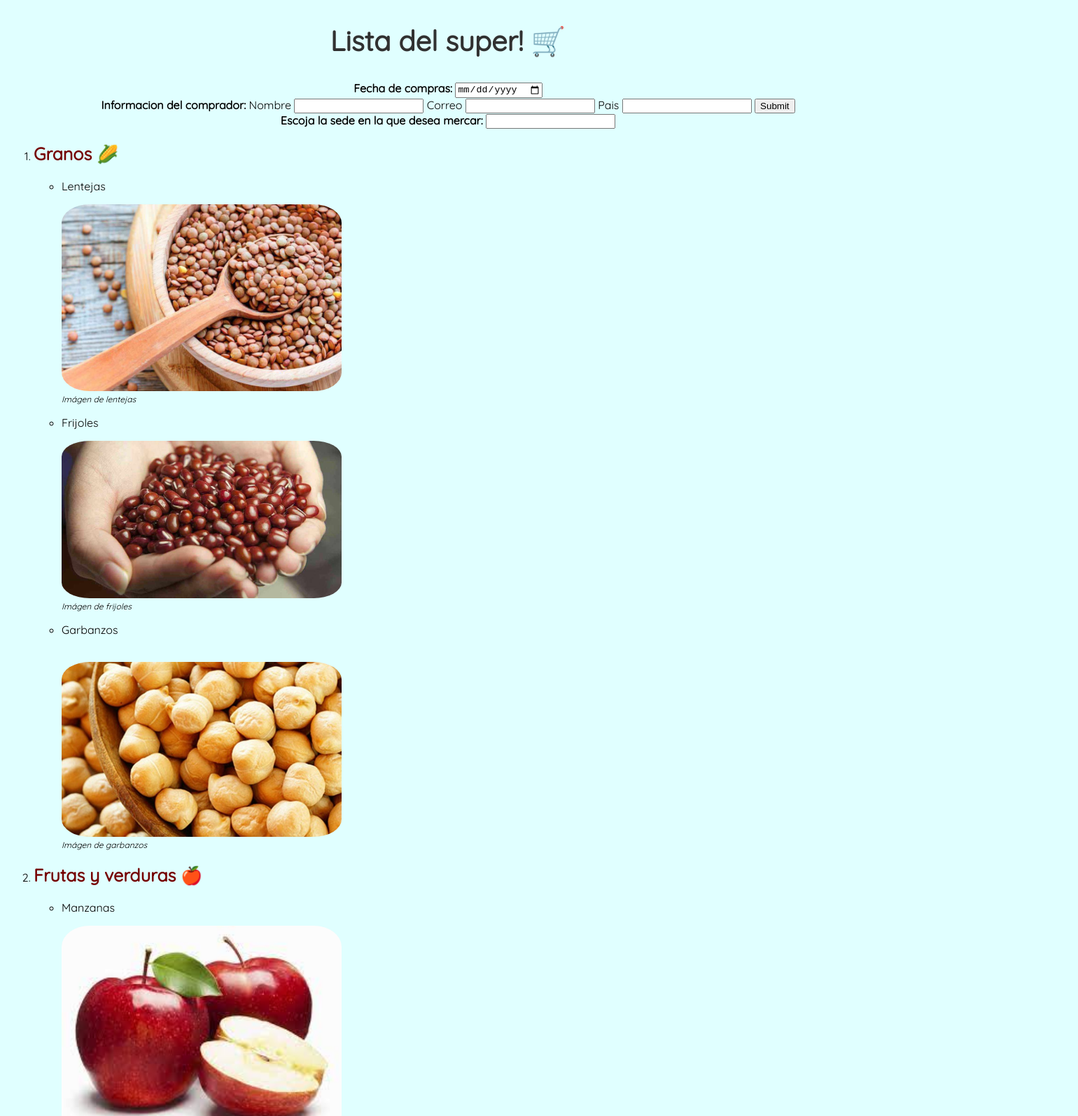
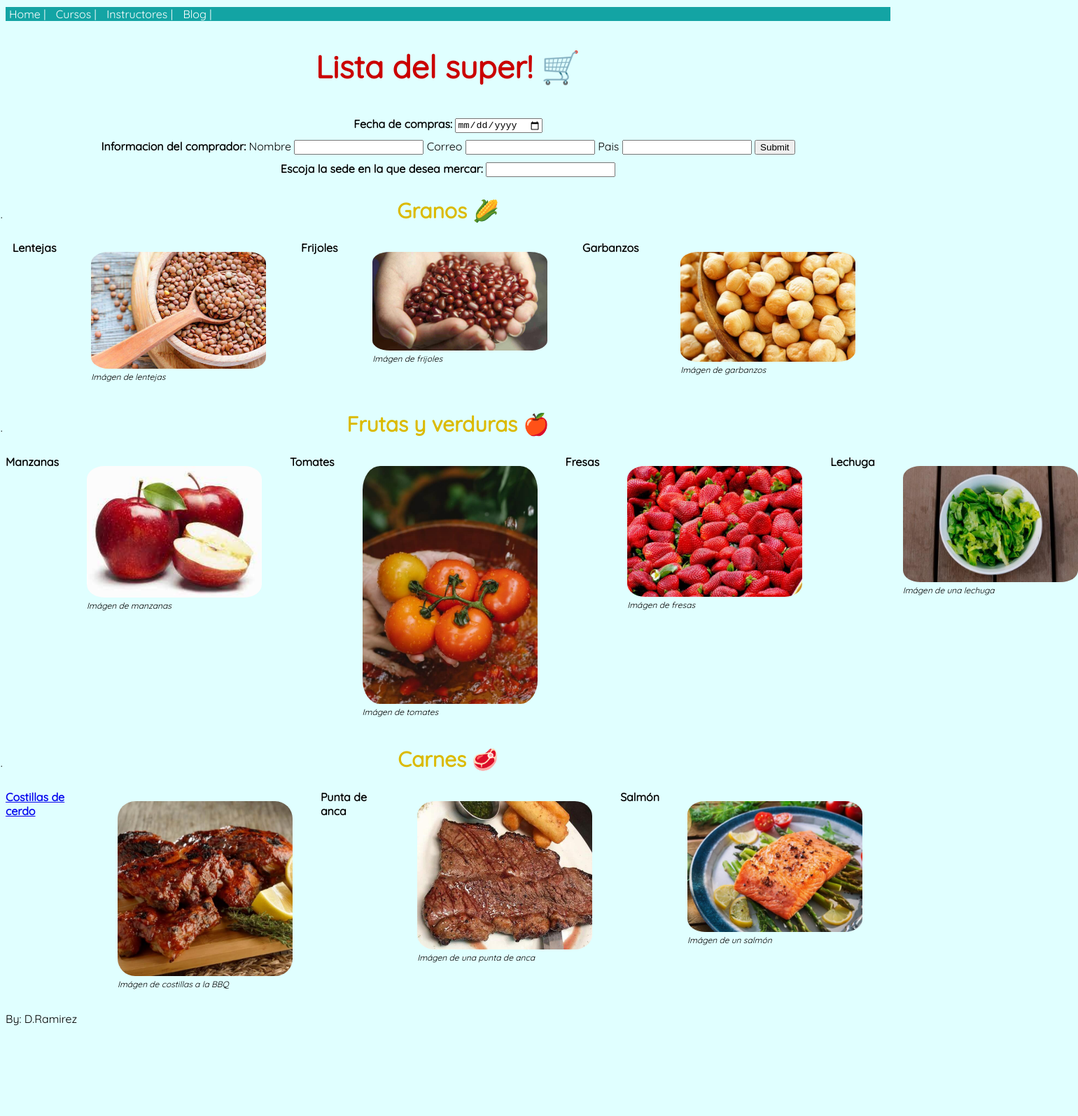
Before and after one commit to dramirez19/Curso-definitivo-HTML-y-CSS, a plain HTML site: page lista_super.html in a window 1280 px wide. Shown: the top 1595 px of the page at 70% size, 1540 px wide, since content can reach past the window. After the commit the page ends 1482 px from the top, so only its background shows below. Drawn offline with Linux system fonts and the light colour scheme.

Commit message:
Se agregó una barra navegadora con clases usando la metodolofia BEM

```diff
--- a/css/style.css
+++ b/css/style.css
@@ -1,39 +1,84 @@
 body {
     background-color: lightcyan;
     font-family: 'Quicksand';
-
 }
 
 figcaption {
     font-size: 12px;
     font-style: italic;
 }
-figure {
-    margin-left: 0;
 
+ol {
+    padding: 0;
 }
-span {
-    font-weight: bold;
-}
+
 form {
     text-align: center;
+    line-height: 2;
 }
 
 /* class */
+
+.main-nav {
+    margin-top: 10px;
+    list-style: none;
+    padding-left: 0;
+    background-color: #13a4a4;
+}
+
+.main-nav__item {
+    display: inline-block;
+}
+
+.main-nav__item a {
+    color: white;
+    padding: 5px;
+    border-radius: 2px;
+    text-decoration: none;
+}
+
+.main-nav__item a:hover {
+    color: black;
+}
+
+.main-nav__item a:active {
+    color: gray;
+}
+
+.main-nav__item a::after {
+    content:" |";
+}
+
 .titulo {
-    color: rgb(49, 49, 49);
-    font-size: 40px;
+    color: rgb(202, 0, 0);
+    font-size: 45px;
     text-align: center;
+    font-weight: bold;
+}
+.lista-super {
+    padding: 0;
+    display: flex;
+    width: 100%;
+    justify-content: space-evenly;
+}
+
+.lista-super__item {
+    list-style: none;
+    font-weight: bold;
+}
+
+.form__item {
     font-weight: bold;
 }
 
 .imagenes {
-    width: 400px;
+    width: 250px;
     border-radius: 10%;
 
 }
 
 .subtitulos {
-    font-size: 25px;
-    color: rgb(117, 0, 0);
+    font-size: 30px;
+    color: rgb(219, 186, 1);
+    text-align: center;
 }
--- a/lista_super.html
+++ b/lista_super.html
@@ -11,13 +11,23 @@
         <link href="https://fonts.googleapis.com/css2?family=Quicksand&family=Raleway:wght@300&display=swap" rel="stylesheet">
     </head>
     <body>
+        <header>
+            <nav>
+                <ul class="main-nav">
+                    <li class="main-nav__item"><a href="">Home</a></li>
+                    <li class="main-nav__item"><a href="">Cursos</a></li>
+                    <li class="main-nav__item"><a href="">Instructores</a></li>
+                    <li class="main-nav__item"><a href="">Blog</a></li>
+                </ul>
+            </nav>
+        </header>
         <section>
             <h1 class="titulo">Lista del super! 🛒</h1>
             <form action="">
-                <span>Fecha de compras:</span>
+                <span class="form__item">Fecha de compras:</span>
                 <label for="Fecha-compras"></label>
                 <input type="date" id="Fecha-compras" name="Fecha-compras" required> <br>
-                <span>Informacion del comprador: </span>
+                <span class="form__item">Informacion del comprador: </span>
                 <label for="name">Nombre</label>
                 <input type="text" name="name" id="name" autocomplete="name" required>
                 <label for="correo">Correo</label>
@@ -26,7 +36,7 @@
                 <input type="text" name="pais" id="pais" autocomplete="country" required>
                 <input type="submit"> <br>
 
-                <span>Escoja la sede en la que desea mercar:</span>
+                <span class="form__item">Escoja la sede en la que desea mercar:</span>
                 <input list="sedes">
                 <datalist id="sedes">
                     <option value="Norte"></option>
@@ -39,59 +49,59 @@
 
             <ol>
                 <li><h2 class="subtitulos">Granos 🌽</h2></li>
-                <ul>
-                    <li>Lentejas</li>
+                <ul class="lista-super">
+                    <li class="lista-super__item">Lentejas</li>
                     <figure>
                         <img src="./imagenes/lentejas.jpg" class="imagenes" alt="Imágen de lentejas">
                         <figcaption>Imágen de lentejas</figcaption>
                     </figure>
-                    <li>Frijoles</li>
+                    <li class="lista-super__item">Frijoles</li>
                     <figure>
                         <img src="./imagenes/frijol.jpg" class="imagenes" alt="Imágen de frijoles">
                         <figcaption>Imágen de frijoles</figcaption>
                     </figure>
-                    <li>Garbanzos</li> <br>
+                    <li class="lista-super__item">Garbanzos</li> <br>
                     <figure>
                         <img src="./imagenes/garbanzos.jpg" class="imagenes" alt="Imágen de garbanzos">
                         <figcaption>Imágen de garbanzos</figcaption>
                     </figure>
                 </ul>
                 <li><h2 class="subtitulos">Frutas y verduras 🍎</h2></li>
-                <ul>
-                    <li>Manzanas</li>
+                <ul class="lista-super">
+                    <li class="lista-super__item">Manzanas</li>
                     <figure>
                         <img src="./imagenes/manzana.jpg" class="imagenes" alt="Imágen de manzanas">
                         <figcaption>Imágen de manzanas</figcaption>
                     </figure>
-                    <li>Tomates</li>
+                    <li class="lista-super__item">Tomates</li>
                     <figure>
                         <img src="./imagenes/tomates.jpg" class="imagenes" alt="Imágen de tomates">
                         <figcaption>Imágen de tomates</figcaption>
                     </figure>
-                    <li>Fresas</li>
+                    <li class="lista-super__item">Fresas</li>
                     <figure>
                         <img src="./imagenes/fresas.jpg" class="imagenes" alt="Imágen de fresas">
                         <figcaption>Imágen de fresas</figcaption>
                     </figure>
-                    <li>Lechuga</li> <br>
+                    <li class="lista-super__item">Lechuga</li> <br>
                     <figure>
                         <img src="./imagenes/lechuga.jpg" class="imagenes" alt="Imágen de una lechuga">
                         <figcaption>Imágen de una lechuga</figcaption>
                     </figure>
                 </ul>
                 <li><h2 class="subtitulos">Carnes 🥩</h2></li>
-                <ul>
-                    <li><a href="https://www.youtube.com/watch?v=VtPUrVjMMek" target="blank">Costillas de cerdo</a></li>
+                <ul class="lista-super">
+                    <li class="lista-super__item"><a href="https://www.youtube.com/watch?v=VtPUrVjMMek" target="blank">Costillas de cerdo</a></li>
                     <figure>
                         <img src="./imagenes/costillas.jpg" class="imagenes" alt="Imágen de costillas a la bbq">
                         <figcaption>Imágen de costillas a la BBQ</figcaption>
                     </figure>
-                    <li>Punta de anca</li>
+                    <li class="lista-super__item">Punta de anca</li>
                     <figure>
                         <img src="./imagenes/Punta-de-Anca.jpg" class="imagenes" alt="Imágen de una punta de anca">
                         <figcaption>Imágen de una punta de anca</figcaption>
                     </figure>
-                    <li>Salmón</li> <br>
+                    <li class="lista-super__item">Salmón</li> <br>
                     <figure>
                         <img src="./imagenes/salmon.jpg" class="imagenes" alt="Imágen de un salmón">
                         <figcaption>Imágen de un salmón</figcaption>
```
